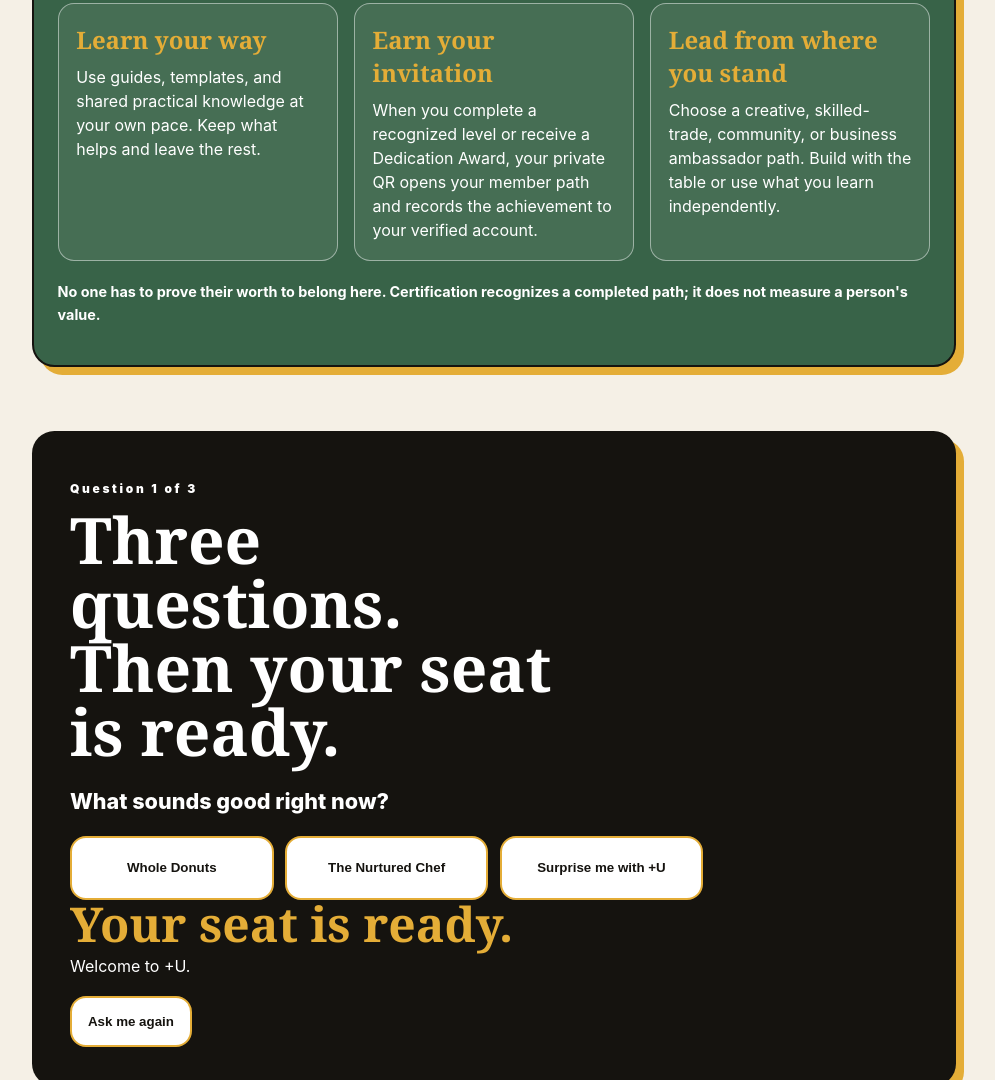
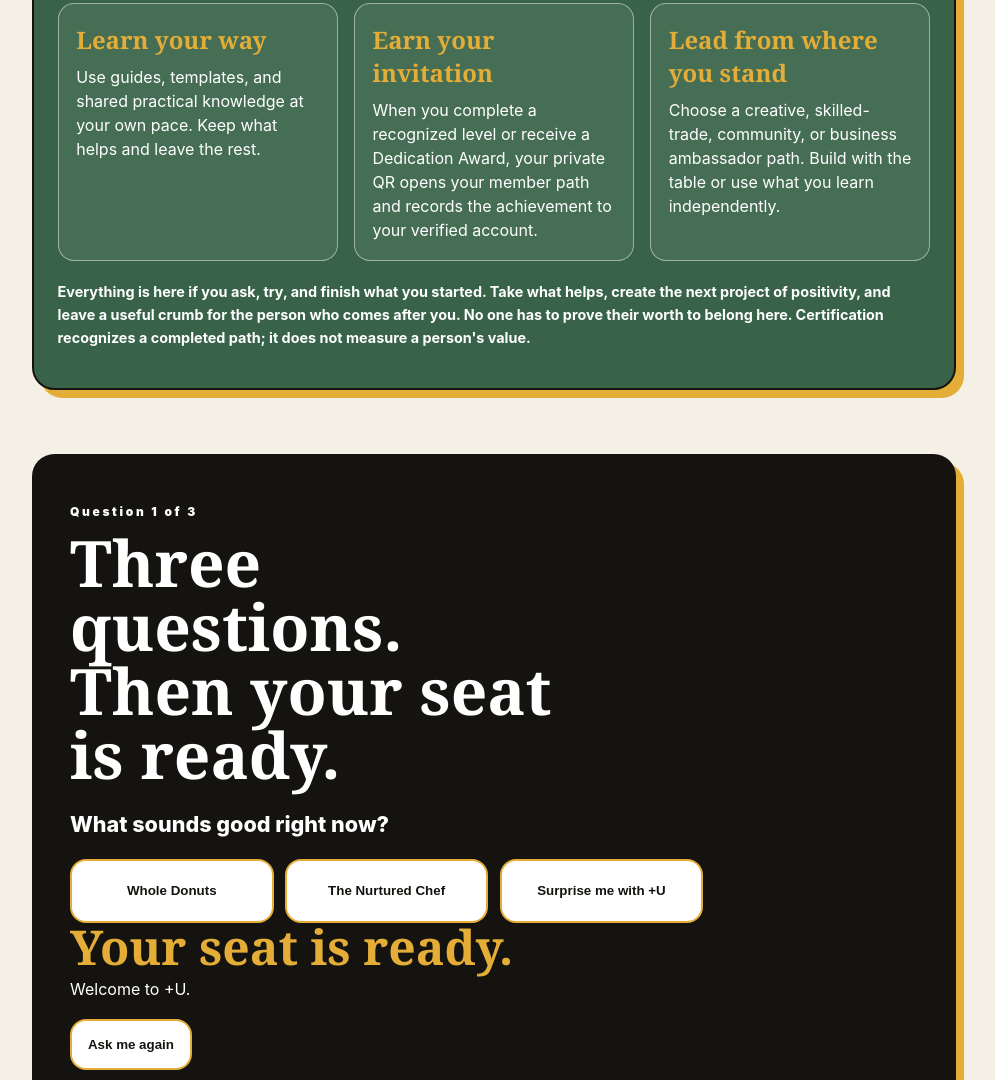
Before and after one commit to thewholedonuts-beep/WHNutz, a plain HTML site: page index.html in a window 1280 px wide. Shown: the part 1536-2616 px from the top of the page, without its empty margins (234-1229 px from the left). Drawn offline with Linux system fonts and the light colour scheme.

Commit message:
Add positive project invitation

```diff
--- a/index.html
+++ b/index.html
@@ -67,7 +67,7 @@
             <p>Choose a creative, skilled-trade, community, or business ambassador path. Build with the table or use what you learn independently.</p>
           </article>
         </div>
-        <p class="ambassador-note">No one has to prove their worth to belong here. Certification recognizes a completed path; it does not measure a person's value.</p>
+        <p class="ambassador-note">Everything is here if you ask, try, and finish what you started. Take what helps, create the next project of positivity, and leave a useful crumb for the person who comes after you. No one has to prove their worth to belong here. Certification recognizes a completed path; it does not measure a person's value.</p>
       </section>
 
       <section class="award-signin" id="award-signin" hidden aria-labelledby="award-signin-title">
```
